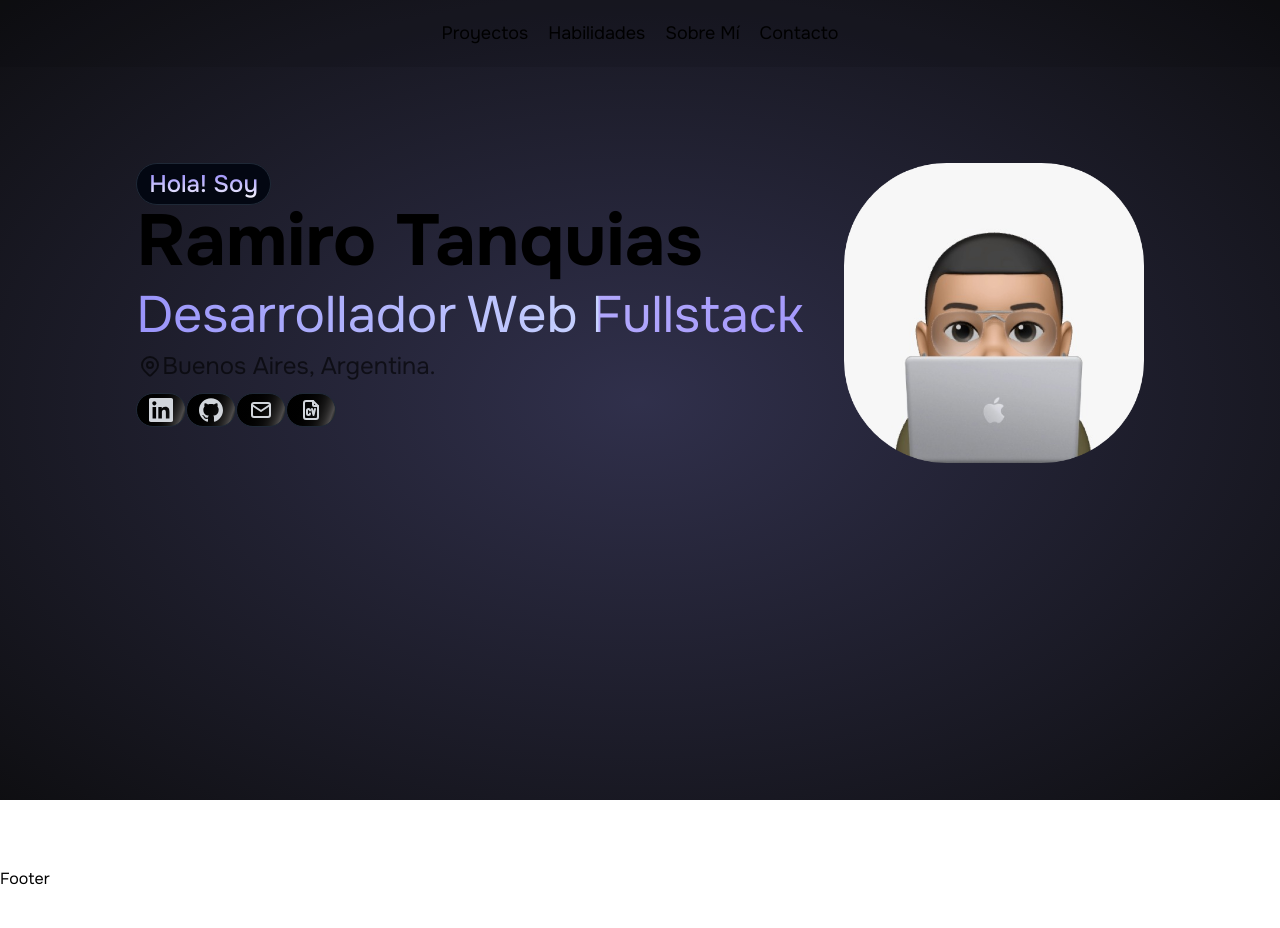
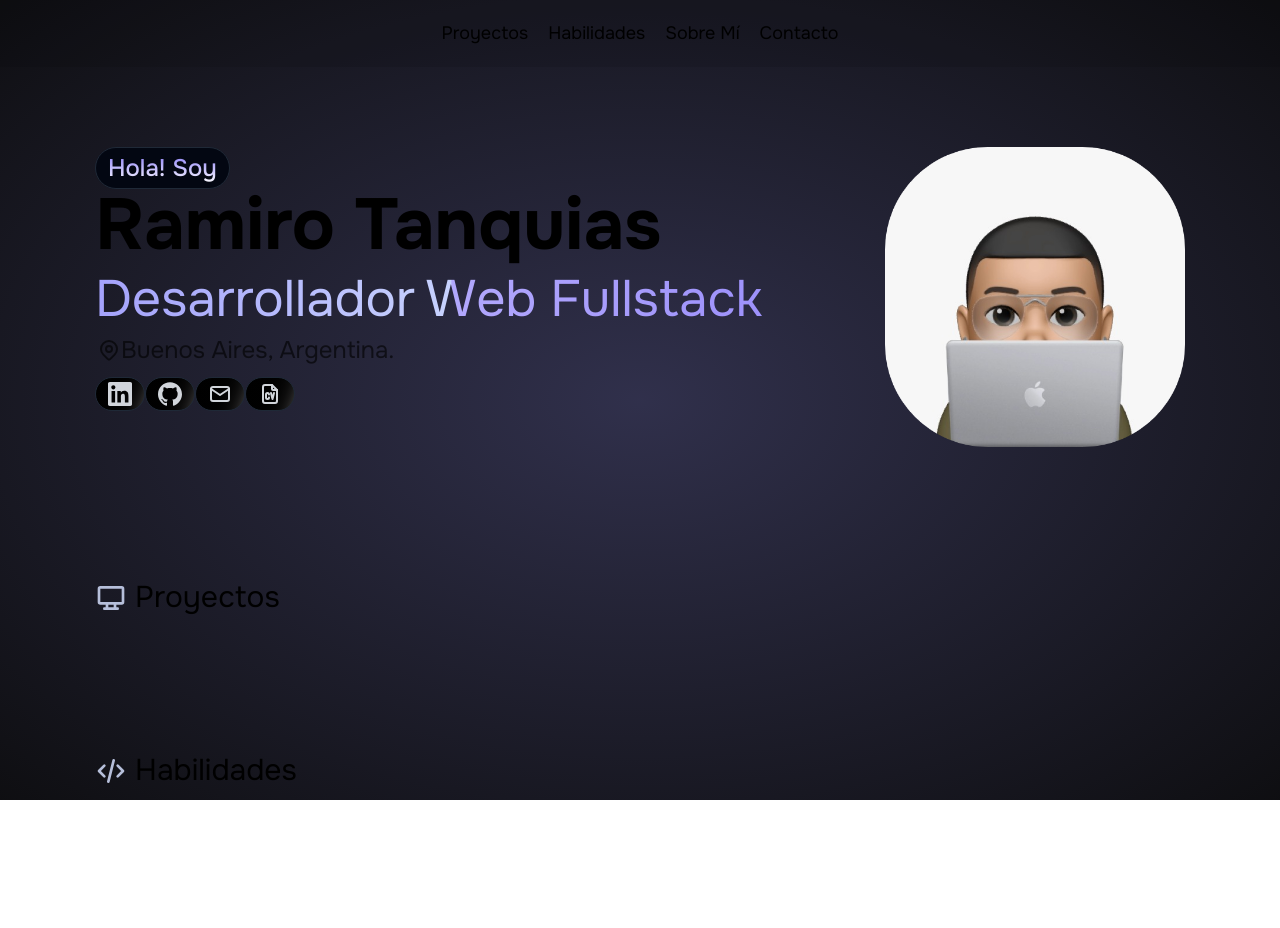
Before and after one commit to ramatc/portfolio, a Next.js app: page / in a window 1280 px wide. Shown: the top 928 px of the page. Before the commit the page ends 891 px from the top, so only its background shows below. Built offline with nearby package versions, Linux system fonts and the light colour scheme.

Commit message:
Agregando titulos para las secciones

```diff
--- /dev/null
+++ b/app/components/About.tsx
@@ -0,0 +1,14 @@
+import User from "@/app/ui/icons/User";
+
+const About = () => {
+  return (
+    <section id="sobre-mi" data-section="sobre-mi">
+      <h4>
+        <User />
+        &nbsp;Sobre Mí
+      </h4>
+    </section>
+  );
+};
+
+export default About;
--- /dev/null
+++ b/app/components/Contact.tsx
@@ -0,0 +1,5 @@
+const Contact = () => {
+  return <div id="contacto">Contact</div>;
+};
+
+export default Contact;
--- /dev/null
+++ b/app/components/Projects.tsx
@@ -0,0 +1,14 @@
+import Desktop from "@/app/ui/icons/Desktop";
+
+const Projects = () => {
+  return (
+    <section id="proyectos" data-section="proyectos">
+      <h4>
+        <Desktop />
+        &nbsp;Proyectos
+      </h4>
+    </section>
+  );
+};
+
+export default Projects;
--- /dev/null
+++ b/app/components/Skills.tsx
@@ -0,0 +1,14 @@
+import Code from "@/app/ui/icons/Code";
+
+const Skills = () => {
+  return (
+    <section id="habilidades" data-section="habilidades">
+      <h4>
+        <Code />
+        &nbsp;Habilidades
+      </h4>
+    </section>
+  );
+};
+
+export default Skills;
--- a/app/globals.css
+++ b/app/globals.css
@@ -32,6 +32,16 @@ p {
   max-width: 75ch
 }
 
+h4 {
+  display: flex;
+  font-size: 1.875rem;
+  align-items: center;
+}
+
+section {
+  padding-bottom: 8rem;
+}
+
 @media (prefers-color-scheme: dark) {
   html {
     color-scheme: dark;
--- a/app/page.module.css
+++ b/app/page.module.css
@@ -1,8 +1,13 @@
 .main {
+  padding: 5rem;
+  min-height: 100vh;
+  max-width: 1250px;
+  margin: 0 auto;
+}
+
+.principal {
   display: flex;
-  justify-content: space-evenly;
-  padding: 6rem;
-  min-height: 100vh;
+  justify-content: space-between;
 }
 
 .grid {
--- a/app/page.tsx
+++ b/app/page.tsx
@@ -2,10 +2,14 @@ import styles from "@/app/page.module.css";
 import Image from "next/image";
 import Location from "@/app/ui/icons/Location";
 import Links from "@/app/components/Links";
+import Projects from "@/app/components/Projects";
+import Skills from "@/app/components/Skills";
+import About from "@/app/components/About";
 
 export default function Home() {
   return (
     <main className={styles.main}>
+      <section className={styles.principal}>
         <div>
           <span className="inline-flex items-center justify-center rounded-full border border-gray-800 bg-gray-950 px-3 py-1 text-2xl font-medium text-gray-300 backdrop-blur-3xl">
             <span className="bg-gradient-to-t from-[#fff] to-[#8678f9] bg-clip-text text-transparent">
@@ -36,12 +40,17 @@ export default function Home() {
 
           <Image
             src="/avatar.png"
-          width={560}
-          height={620}
+            width={150}
+            height={150}
             className="block md:hidden"
             alt="Avatar de Ramiro Tanquias Cornejo"
+            priority={true}
           />
         </div>
+      </section>
+      <Projects />
+      <Skills />
+      <About />
     </main>
   );
 }
--- /dev/null
+++ b/app/ui/icons/Code.tsx
@@ -0,0 +1,22 @@
+const Code = () => {
+  return (
+    <svg
+      xmlns="http://www.w3.org/2000/svg"
+      width="32"
+      height="32"
+      viewBox="0 0 24 24"
+      fill="none"
+      stroke="#b6bfda"
+      strokeWidth="2"
+      strokeLinecap="round"
+      strokeLinejoin="round"
+    >
+      <path stroke="none" d="M0 0h24v24H0z" fill="none" />
+      <path d="M7 8l-4 4l4 4" />
+      <path d="M17 8l4 4l-4 4" />
+      <path d="M14 4l-4 16" />
+    </svg>
+  );
+};
+
+export default Code;
--- /dev/null
+++ b/app/ui/icons/Desktop.tsx
@@ -0,0 +1,23 @@
+const Desktop = () => {
+  return (
+    <svg
+      xmlns="http://www.w3.org/2000/svg"
+      width="32"
+      height="32"
+      viewBox="0 0 24 24"
+      fill="none"
+      stroke="#b6bfda"
+      strokeWidth="2"
+      strokeLinecap="round"
+      strokeLinejoin="round"
+    >
+      <path stroke="none" d="M0 0h24v24H0z" fill="none" />
+      <path d="M3 5a1 1 0 0 1 1 -1h16a1 1 0 0 1 1 1v10a1 1 0 0 1 -1 1h-16a1 1 0 0 1 -1 -1v-10z" />
+      <path d="M7 20h10" />
+      <path d="M9 16v4" />
+      <path d="M15 16v4" />
+    </svg>
+  );
+};
+
+export default Desktop;
--- /dev/null
+++ b/app/ui/icons/User.tsx
@@ -0,0 +1,21 @@
+const User = () => {
+  return (
+    <svg
+      xmlns="http://www.w3.org/2000/svg"
+      width="32"
+      height="32"
+      viewBox="0 0 24 24"
+      fill="none"
+      stroke="#b6bfda"
+      strokeWidth="2"
+      strokeLinecap="round"
+      strokeLinejoin="round"
+    >
+      <path stroke="none" d="M0 0h24v24H0z" fill="none" />
+      <path d="M8 7a4 4 0 1 0 8 0a4 4 0 0 0 -8 0" />
+      <path d="M6 21v-2a4 4 0 0 1 4 -4h4a4 4 0 0 1 4 4v2" />
+    </svg>
+  );
+};
+
+export default User;
```
Lines whose indentation alone changed are shown as unchanged.
